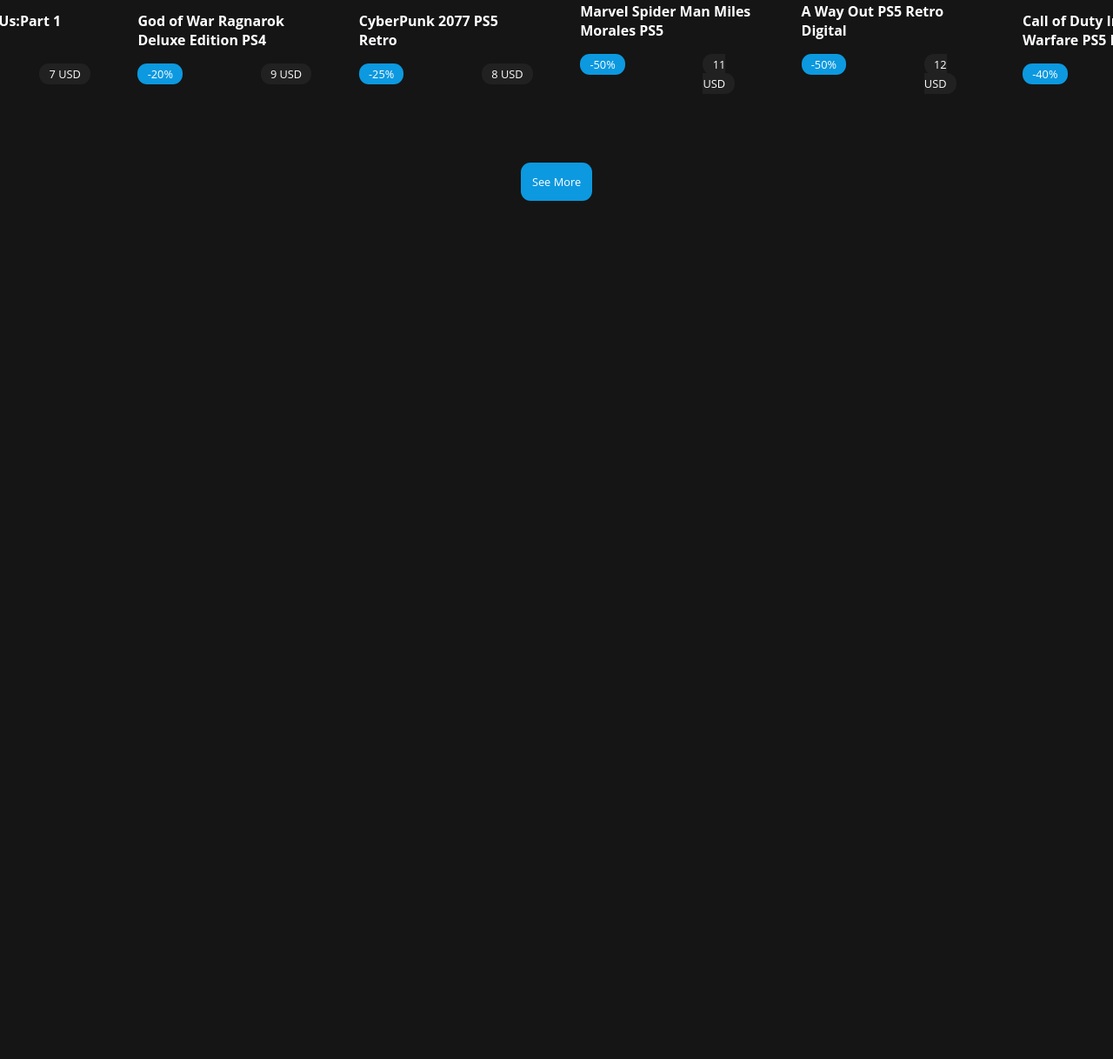
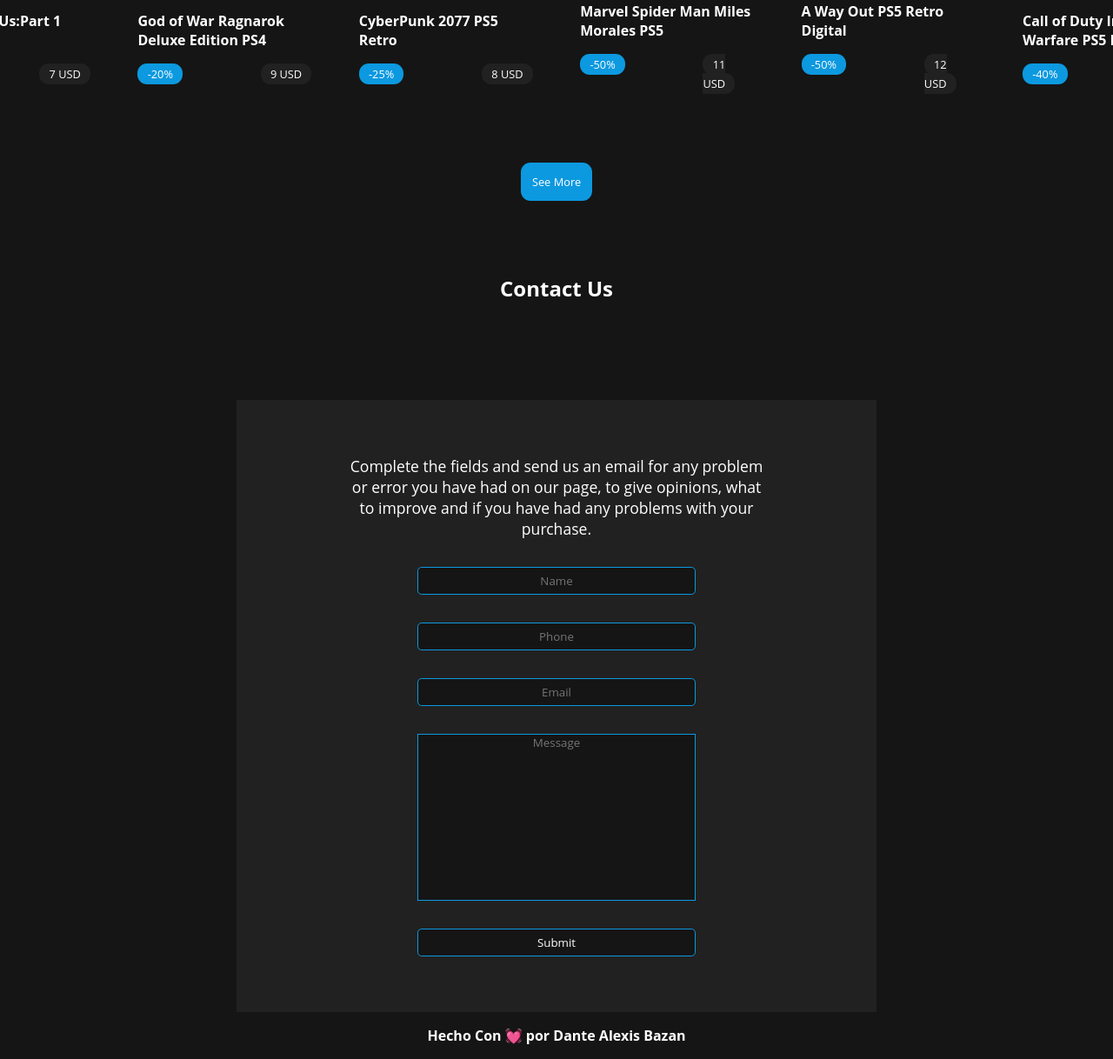
Before and after one commit to DanteBazan/Game-Verse, a plain HTML site: page index.html in a window 1280 px wide. Shown: the part 1813-3031 px from the top of the page at 87% size. Before the commit the page ends 2096 px from the top, so only its background shows below. Drawn offline with Linux system fonts and the light colour scheme.

Commit message:
nine commit

```diff
--- a/index.html
+++ b/index.html
@@ -17,7 +17,7 @@
           <li><a href="#">Home</a></li>
           <li><a href="#about">About</a></li>
           <li><a href="#products">Products</a></li>
-          <li><a href="#">Contact</a></li>
+          <li><a href="#contact">Contact</a></li>
         </ul>
       </nav>
       <div>
@@ -217,6 +217,45 @@
           <a class="btn__products btn__semore" href="#"> See More</a>
         </div>
       </section>
+      <section id="contact" class="contact">
+        <div class="container__title-contact">
+          <h1>Contact Us</h1>
+        </div>
+        <div class="container__forms">
+          <div>
+            <p class="descrp__contact">
+              Complete the fields and send us an email for any problem or error
+              you have had on our page, to give opinions, what to improve and if
+              you have had any problems with your purchase.
+            </p>
+          </div>
+          <form>
+            <label for="name"></label>
+            <input type="text" placeholder="Name" required />
+          </form>
+          <form>
+            <label for="Phone"></label>
+            <input type="text" placeholder="Phone" required />
+          </form>
+          <form>
+            <label for="Email"></label>
+            <input type="email" placeholder="Email" required />
+          </form>
+          <textarea
+            name=""
+            id=""
+            cols="90"
+            rows="5"
+            placeholder="Message"
+          ></textarea>
+          <form>
+            <input type="submit" placeholder="Send" />
+          </form>
+        </div>
+      </section>
     </main>
+    <footer class="footer">
+      <h5 class="title__footer">Hecho Con 💓 por Dante Alexis Bazan</h5>
+    </footer>
   </body>
 </html>
--- a/styles/styles.css
+++ b/styles/styles.css
@@ -257,3 +257,64 @@ main {
 .btn__semore {
   padding: 0.8rem;
 }
+
+/* CONTACT */
+.contact {
+  display: flex;
+  flex-direction: column;
+  gap: 5rem;
+  justify-content: center;
+  align-items: center;
+}
+
+.container__title-contact h1 {
+  padding: 2rem 0rem;
+}
+
+.descrp__contact {
+  font-size: 1.1rem;
+  max-width: 30rem;
+  text-align: center;
+}
+
+.container__forms {
+  display: flex;
+  flex-direction: column;
+  align-items: center;
+  justify-content: center;
+  gap: 2rem;
+  background: var(--black);
+  padding: 4rem 8rem;
+}
+
+input {
+  text-align: center;
+  border: 1px solid var(--skyblue);
+  border-radius: 0.3rem;
+  color: var(--blackcl);
+  width: 20rem;
+  height: 2rem;
+  background: var(--blackcl);
+  color: var(--white);
+}
+
+textarea {
+  border: 1px solid var(--skyblue);
+  resize: none;
+  text-align: center;
+  background: var(--blackcl);
+  color: var(--white);
+  height: 12rem;
+  width: 20rem;
+}
+
+.footer {
+  display: flex;
+  justify-content: center;
+  align-items: center;
+  padding: 1rem 0rem;
+}
+
+.title__footer {
+  font-size: 1rem;
+}
```
